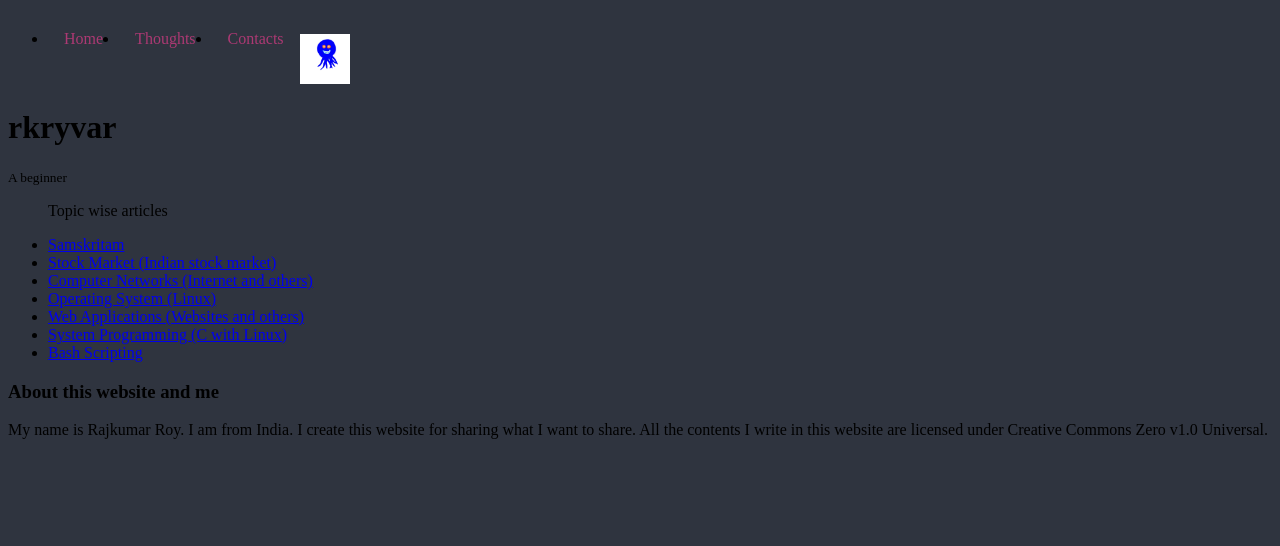
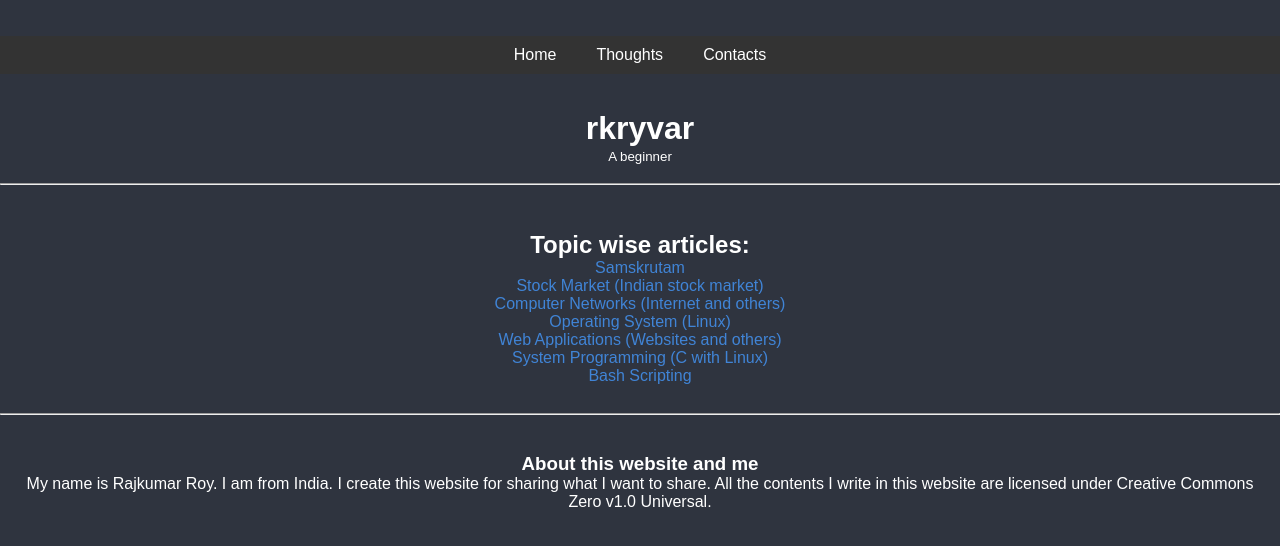
Before and after one commit to rkryvar/rkryvar.github.io, a plain HTML site: page index.html in a window 1280 px wide. Drawn offline with Linux system fonts and the light colour scheme.

Commit message:
update page

```diff
--- a/index.html
+++ b/index.html
@@ -6,40 +6,54 @@
 		<meta name="viewport" content="width=device-width, initial-scale=1">
 		<meta name="author" content="rkryvar rajkumar">
 		<meta name="description" content="rkryvar's blogs">
-		<link rel="icon" type="../images/favicon.ico">
-		<link rel="stylesheet" href="../styles/main.css">
+		<link rel="icon" type="./images/favicon.ico">
+		<link rel="stylesheet" href="./styles/main.css">
 	</head>
 
 	<body>
+		<br>
+		<br>
 		<nav class="navbar">
 			<ul>
 				<li><a href="./index.html">Home</a></li>
-				<li><a href="../web_pages/thoughts/thoughts.html">Thoughts</a></li>
-				<li><a href="../web_pages/contacts/contacts.html">Contacts</a></li>
+				<li><a href="./web_pages/thoughts/thoughts.html">Thoughts</a></li>
+				<li><a href="./web_pages/contacts/contacts.html">Contacts</a></li>
 			</ul>
 		</nav>
+
 		<br>
-		<div>
-		<img src="../images/me.jpg" height=50 width=50>
+		<br>
+		<div class="header">
 		<h1>rkryvar</h1>
 		<small>A beginner</small>
 		</div>
-		<div>
+		<br>
+		<hr>
+
+		<br>
+		<br>
+		<div class="article">
+			<h2>Topic wise articles:</h2>
 		<ul>
-			<p>Topic wise articles</p>
-			<li><a href="../web_pages/samskritam/samskritam.html">Samskritam</a></li>
-			<li><a href="../web_pages/stock_market/stock_market.html">Stock Market (Indian stock market)</a></li>
-			<li><a href="../web_pages/computer_networks/computer_networks.html">Computer Networks (Internet and others)</a></li>
-			<li><a href="../web_pages/operating_systems/operating_systems.html">Operating System (Linux)</a></li>
-			<li><a href="../web_pages/web_applications/web_applications.html">Web Applications (Websites and others)</a></li>
-			<li><a href="../web_pages/system_programming/system_programming.html">System Programming (C with Linux) </a></li>
-			<li><a href="../web_pages/bash_scripting/bash_scripting.html">Bash Scripting</a></li>
+			<li><a href="./web_pages/samskrutam/samskrutam.html">Samskrutam</a></li>
+			<li><a href="./web_pages/stock_market/stock_market.html">Stock Market (Indian stock market)</a></li>
+			<li><a href="./web_pages/computer_networks/computer_networks.html">Computer Networks (Internet and others)</a></li>
+			<li><a href="./web_pages/operating_systems/operating_systems.html">Operating System (Linux)</a></li>
+			<li><a href="./web_pages/web_applications/web_applications.html">Web Applications (Websites and others)</a></li>
+			<li><a href="./web_pages/system_programming/system_programming.html">System Programming (C with Linux) </a></li>
+			<li><a href="./web_pages/bash_scripting/bash_scripting.html">Bash Scripting</a></li>
 		</ul>
 		</div>
+
+		<br>
+		<hr>
+		<br>
+		<div class="section">
 		<h3>About this website and  me </h3>
 		<p>My name is Rajkumar Roy. I am from India.
 		I create this website for sharing what I want to share.
 		All the contents I write in this website are licensed
 		under Creative Commons Zero v1.0 Universal.
+		<div>
 	</body>
 </html>
--- a/styles/main.css
+++ b/styles/main.css
@@ -1,28 +1,66 @@
+* {
+	padding: 0;
+	margin: 0;
+}
+
+html {
+overflow-y: scroll;
+}
+
+
 body {
 	background-color: #2f343f;
+    color: white;
+    font-family: Arial;
+    width: 100%;
 }
 
-nav .navbar ul {
-  list-style-type: none;
-  margin: 0;
-  padding: 0;
-  overflow: hidden;
-  background-color: #99ccff;
+.navbar {
+	background-color: #333;
+	color: #fff;
+}
+.navbar ul {
+	list-style-type: none;
+	margin: 0;
+	padding: 0;
+	display: flex;
+	justify-content: center;
+}
+.navbar li {
+	padding: 10px 20px;
 }
 
-.navbar li {
-  float: left;
+
+.navbar ul li a{
+	text-decoration: none;
+	color: #fff;
 }
 
-.navbar li a {
-  display: block;
-  color:   #ac3973;
-  text-align: center;
-  padding: 14px 16px;
-  text-decoration: none;
+.navbar ul li a:hover {
+	background-color: #555;
 }
 
-.navbar li a:hover {
-  background-color: #0052cc;
-  color:  #ff99cc;
+.header{
+	text-align: center;
+
 }
+.article{
+	text-align: center;
+	padding: 10px;
+}
+
+
+.section{
+	text-align: center;
+	padding: 20px;
+}
+
+.article ul {
+	list-style-type: none;
+	margin: 0;
+	padding: 0;
+}
+.article ul li a{
+	text-decoration: none;
+	color: #4084d6;
+}
```
Also changed, not shown: images/me.jpg (deleted).
